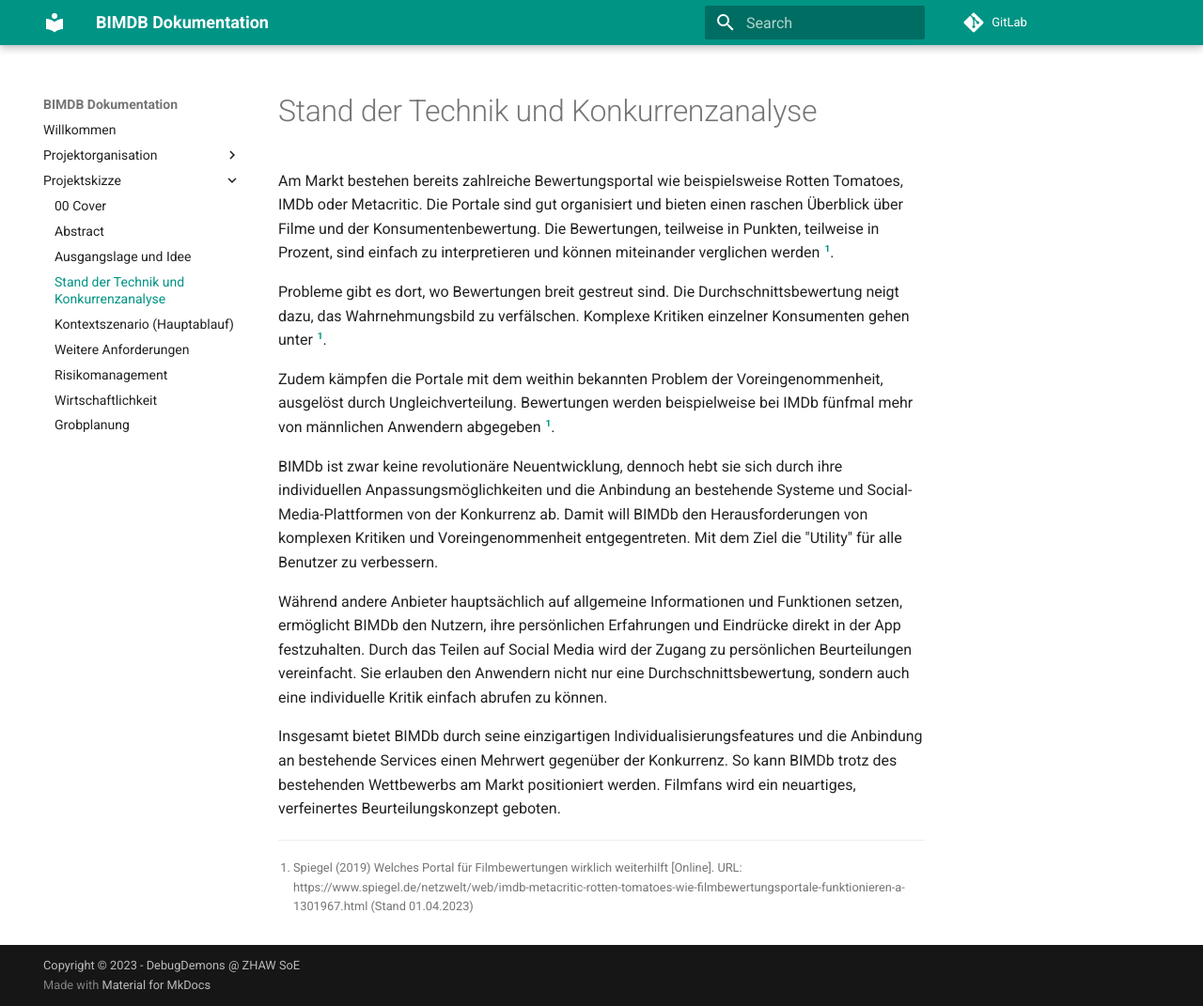
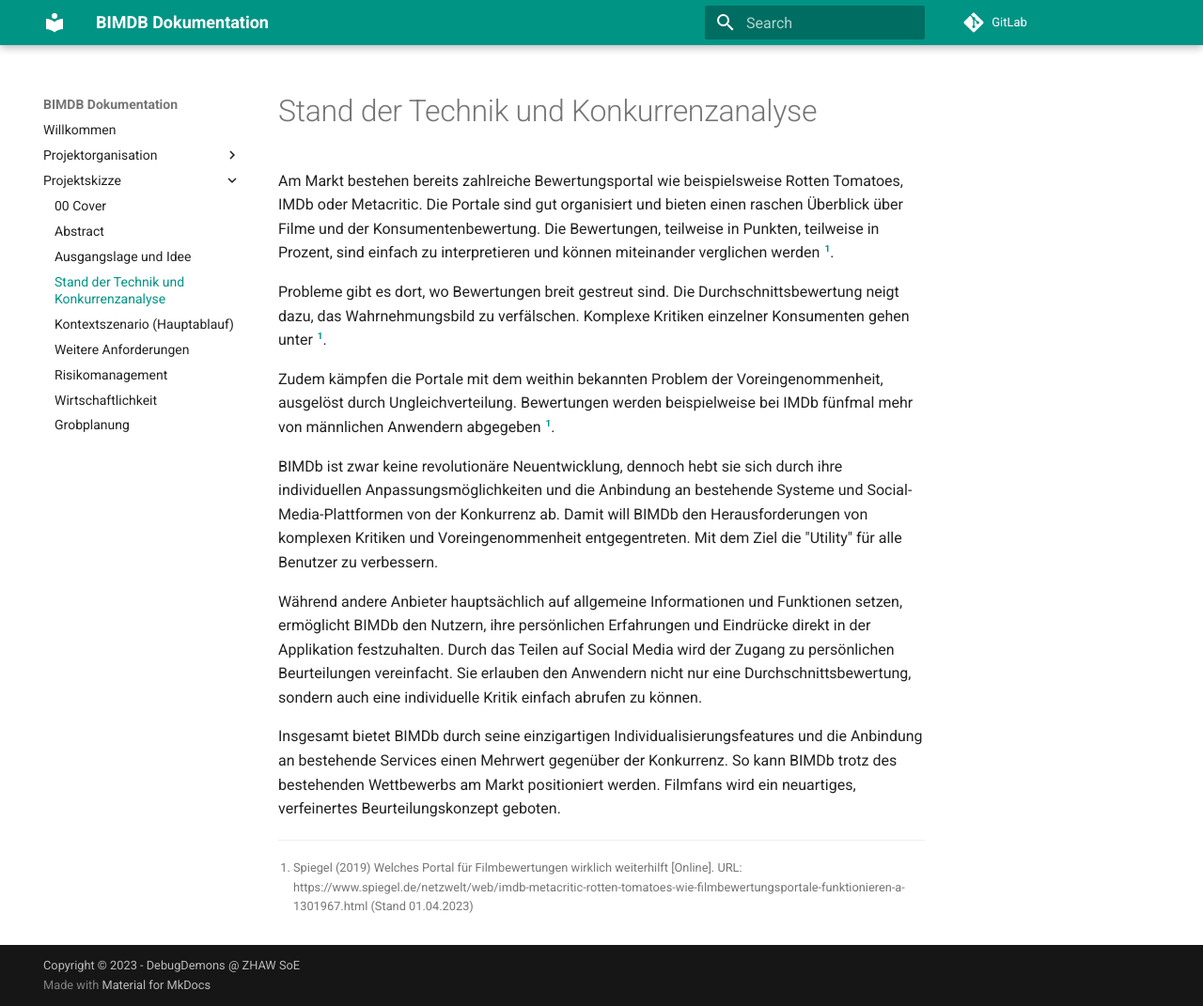
Before and after one commit to YvesBraendli/BIMDB_PM4, an MkDocs documentation site: the page built from docs/projektskizze/03_StandDerTechnik&Konkurrenzanalyse.md, in a window 1280 px wide and 1071 px high. Shown: the whole window at 94% size. Built offline with MkDocs 1.6.1 and Material for MkDocs 9.7.7, drawn with Linux system fonts in a browser that asks for light colours; comment, search, counter and statistics services are not loaded.

Commit message:
Final review, done

```diff
--- a/docs/projektskizze/03_StandDerTechnik&Konkurrenzanalyse.md
+++ b/docs/projektskizze/03_StandDerTechnik&Konkurrenzanalyse.md
@@ -8,7 +8,7 @@
 
 BIMDb ist zwar keine revolutionäre Neuentwicklung, dennoch hebt sie sich durch ihre individuellen Anpassungsmöglichkeiten und die Anbindung an bestehende Systeme und Social-Media-Plattformen von der Konkurrenz ab. Damit will BIMDb den Herausforderungen von komplexen Kritiken und Voreingenommenheit entgegentreten. Mit dem Ziel die "Utility" für alle Benutzer zu verbessern.
 
-Während andere Anbieter hauptsächlich auf allgemeine Informationen und Funktionen setzen, ermöglicht BIMDb den Nutzern, ihre persönlichen Erfahrungen und Eindrücke direkt in der App festzuhalten. Durch das Teilen auf Social Media wird der Zugang zu persönlichen Beurteilungen vereinfacht. Sie erlauben den Anwendern nicht nur eine Durchschnittsbewertung, sondern auch eine individuelle Kritik einfach abrufen zu können.
+Während andere Anbieter hauptsächlich auf allgemeine Informationen und Funktionen setzen, ermöglicht BIMDb den Nutzern, ihre persönlichen Erfahrungen und Eindrücke direkt in der Applikation festzuhalten. Durch das Teilen auf Social Media wird der Zugang zu persönlichen Beurteilungen vereinfacht. Sie erlauben den Anwendern nicht nur eine Durchschnittsbewertung, sondern auch eine individuelle Kritik einfach abrufen zu können.
 
 Insgesamt bietet BIMDb durch seine einzigartigen Individualisierungsfeatures und die Anbindung an bestehende Services einen Mehrwert gegenüber der Konkurrenz. So kann BIMDb trotz des bestehenden Wettbewerbs am Markt positioniert werden. Filmfans wird ein neuartiges, verfeinertes Beurteilungskonzept geboten.
 
```
Also changed, not shown: docs/projektskizze/04_KontextszenarioHauptablauf.md (+3 -3 lines).
